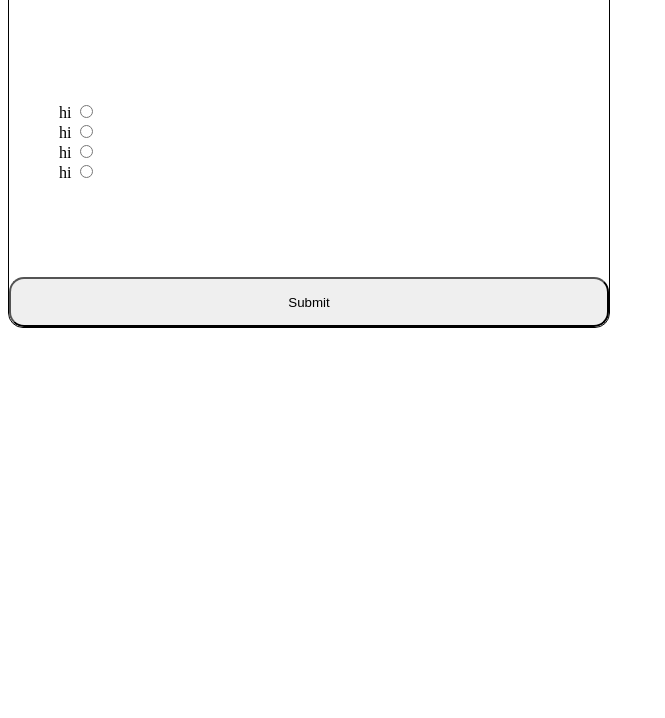
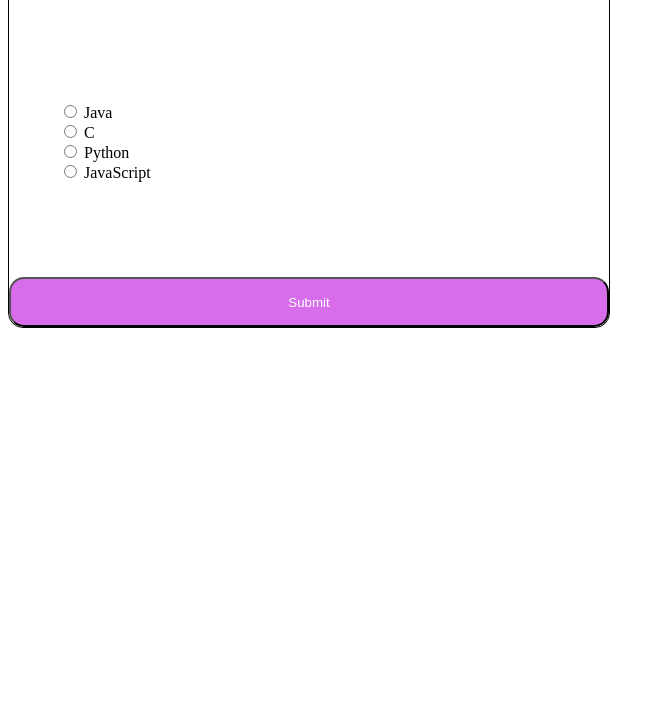
Before and after one commit to acciojob/quiz-Sagar-Kumar01, a website: page main.html in a window 1280 px wide. Shown: the part 82-800 px from the top of the page, without its empty margins (0-665 px from the left). Drawn offline with Linux system fonts and the light colour scheme.

Commit message:
created a submission

```diff
--- a/main.html
+++ b/main.html
@@ -12,17 +12,21 @@
 		<h1 id="question">Dummy Question</h1>
 
 		<div id="collect">
+
+		<input type="radio" id="a"  name="options">
 		<label id="a_text" for="a">hi</label>
-		<input type="radio" id="a"  name="options">
 		<br>
+
+		<input type="radio" id="b"  name="options">
 		<label id="b_text" for="b">hi</label>
-		<input type="radio" id="b"  name="options">
 		<br>
+
+		<input type="radio" id="c"  name="options">
 		<label id="c_text" for="c">hi</label>
-		<input type="radio" id="c"  name="options">
 		<br>
+
+		<input type="radio" id="d"  name="options">
 		<label id="d_text" for="d">hi</label>
-		<input type="radio" id="d"  name="options">
 		<br>
 
 		</div>
--- a/script.js
+++ b/script.js
@@ -30,4 +30,38 @@ let questionsobj = [{
         c: "1994",
         d: "none of the above",
         correct: "b",
-    }]
+    }];
+
+let current = 0;
+let score = 0;
+
+let questionh = document.getElementById("question");
+let submit = document.getElementById("submit");
+
+let a_text = document.getElementById("a_text");
+let b_text = document.getElementById("b_text");
+let c_text = document.getElementById("c_text");
+let d_text = document.getElementById("d_text");
+
+let a = document.getElementById("a");
+let b = document.getElementById("b");
+let c = document.getElementById("c");
+let d = document.getElementById("d");
+
+function setter(indx) {
+questionh.textContent = questionsobj[indx].question;
+
+a_text.textContent = questionsobj[indx].a;
+b_text.textContent = questionsobj[indx].b;
+c_text.textContent = questionsobj[indx].c;
+d_text.textContent = questionsobj[indx].d;
+
+a.value = questionsobj[indx].a;
+b.value = questionsobj[indx].b;
+c.value = questionsobj[indx].c;
+d.value = questionsobj[indx].d;
+
+}
+if(current == 0){
+	setter(current)
+}
--- a/styles.css
+++ b/styles.css
@@ -17,4 +17,6 @@ h1{
 #submit{
 	height:50px;
 	border-radius:15px;
+	background-color:#d76dea;
+	color:white;
 }
```
